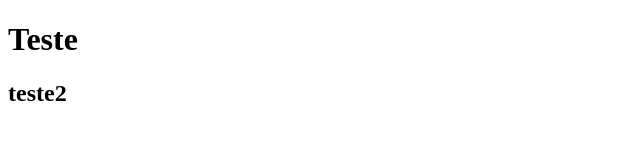
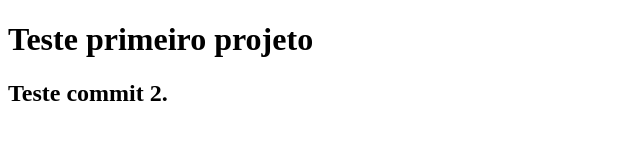
Before and after one commit to fellypebardales/primeiroprojeto, a plain HTML site: page index.html in a window 1280 px wide. Shown: the whole page, without its empty margins (0-640 px from the left). Drawn offline with Linux system fonts and the light colour scheme.

Commit message:
commit 3

```diff
--- a/index.html
+++ b/index.html
@@ -6,7 +6,7 @@
     <title>Document</title>
   </head>
   <body>
-    <h1>Teste</h1>
-    <h2>teste2</h2>
+    <h1>Teste primeiro projeto</h1>
+    <h2>Teste commit 2.</h2>
   </body>
 </html>
```
